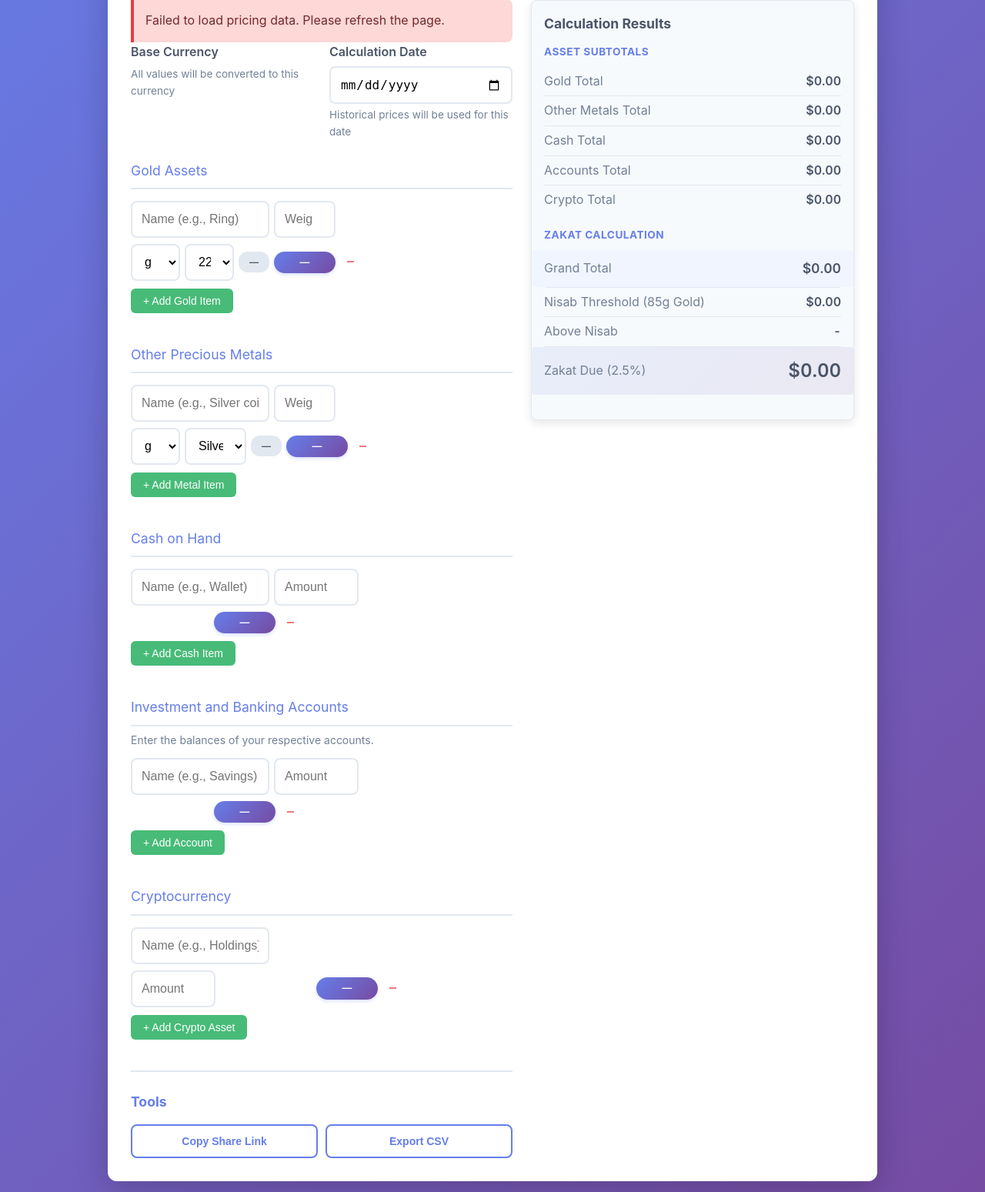
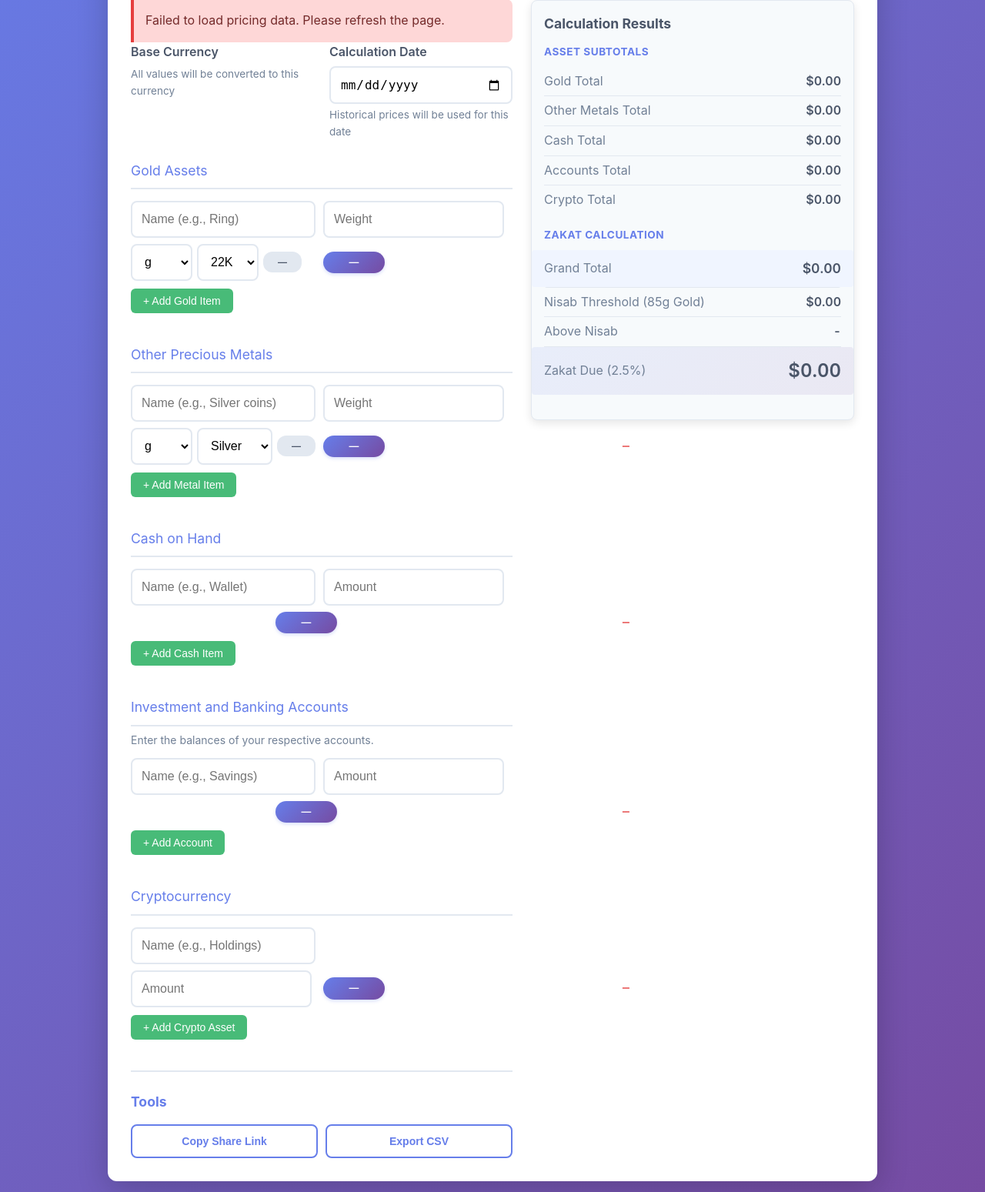
Before and after one commit to ace63093/zakatcalc, a Flask app: page / in a window 1280 px wide. Shown: the part 353-1902 px from the top of the page at 77% size. Run offline with Flask 3, Linux system fonts and the light colour scheme; some libraries are stand-ins or nearby versions.

Commit message:
fix(ui): grid asset rows to prevent overlap

```diff
--- a/app/templates/base.html
+++ b/app/templates/base.html
@@ -193,69 +193,66 @@
             border-bottom: 2px solid #e2e8f0;
         }
         .asset-row {
-            display: flex;
+            display: grid;
+            grid-template-columns: 1fr;
+            grid-template-areas:
+                "name"
+                "middle"
+                "secondary"
+                "value"
+                "remove";
             gap: 8px;
             margin-bottom: 10px;
             align-items: center;
-            position: relative;
-            flex-wrap: wrap;
+            min-width: 0;
+        }
+        .group-name {
+            grid-area: name;
             min-width: 0;
         }
         .group-name .input-name {
             width: 100%;
         }
-        .group-name {
-            flex: 1 1 260px;
-            min-width: 220px;
-            order: 10;
-        }
         .group-middle {
-            flex: 1 1 420px;
-            min-width: 320px;
+            grid-area: middle;
             display: flex;
             flex-wrap: wrap;
             gap: 8px;
             align-items: center;
-            order: 20;
             min-width: 0;
         }
         .group-middle-secondary {
-            flex: 1 1 420px;
-            min-width: 320px;
+            grid-area: secondary;
             display: flex;
             flex-wrap: wrap;
             gap: 8px;
             align-items: center;
-            order: 30;
             min-width: 0;
         }
         .group-value {
-            flex: 0 0 auto;
+            grid-area: value;
             display: inline-flex;
             align-items: center;
             gap: 8px;
-            order: 90;
             white-space: nowrap;
+            justify-self: start;
         }
         .group-remove {
-            flex: 0 0 auto;
-            margin-left: auto;
-            order: 100;
+            grid-area: remove;
+            justify-self: end;
         }
         .asset-row .input-name {
-            flex: 2;
-            min-width: 100px;
+            min-width: 0;
         }
         .asset-row .input-weight {
-            flex: 0.6;
-            min-width: 50px;
+            min-width: 90px;
         }
         .asset-row .input-amount {
-            flex: 1;
-            min-width: 80px;
+            min-width: 120px;
         }
         .asset-row .input-karat {
             width: 80px;
+            min-width: 72px;
             flex-shrink: 0;
         }
         .asset-row .input-currency {
@@ -313,6 +310,7 @@
         /* Weight unit selector styling */
         .asset-row .input-weight-unit {
             width: 80px;
+            min-width: 72px;
             flex-shrink: 0;
         }
         /* Consistent height for all asset row inputs */
@@ -442,14 +440,13 @@
         }
         .asset-row .input-metal {
             width: 100px;
+            min-width: 90px;
         }
         .asset-row .currency-autocomplete,
         .asset-row .crypto-autocomplete {
-            flex: 1.5;
-            min-width: 150px;
+            min-width: 180px;
         }
         .asset-row .currency-autocomplete.currency-compact {
-            flex: 0 0 auto;
             width: 110px;
             min-width: 90px;
             max-width: 120px;
@@ -539,66 +536,6 @@
             .container {
                 max-width: 1000px;
             }
-            .group-name {
-                flex: 0 1 180px;
-                min-width: 120px;
-            }
-            .group-middle {
-                flex: 1 1 0;
-                min-width: 0;
-                flex-wrap: nowrap;
-                gap: 6px;
-            }
-            .group-middle-secondary {
-                flex: 0 1 auto;
-                min-width: 0;
-                flex-wrap: nowrap;
-                gap: 6px;
-            }
-            .asset-row .input-name {
-                min-width: 0;
-            }
-            .asset-row .input-weight {
-                flex: 0 1 80px;
-                min-width: 60px;
-            }
-            .asset-row .input-amount {
-                flex: 0 1 110px;
-                min-width: 80px;
-            }
-            .asset-row .input-weight-unit {
-                width: 64px;
-            }
-            .asset-row .input-karat {
-                width: 64px;
-            }
-            .asset-row .input-metal {
-                width: 80px;
-            }
-            .asset-row .currency-autocomplete,
-            .asset-row .crypto-autocomplete {
-                flex: 0 1 130px;
-                min-width: 100px;
-            }
-            .asset-row .currency-autocomplete.currency-compact {
-                width: 98px;
-                min-width: 80px;
-                max-width: 108px;
-            }
-            .weight-grams-pill {
-                min-width: 40px;
-                padding: 4px 6px;
-            }
-            .asset-row {
-                column-gap: 6px;
-                row-gap: 4px;
-            }
-            .group-value {
-                margin-left: auto;
-            }
-            .group-remove {
-                margin-left: 0;
-            }
             .page-content {
                 width: 100%;
                 margin: 0;
@@ -625,21 +562,47 @@
             }
         }
 
-        @media (min-width: 1280px) and (max-width: 1499px) {
-            .asset-row::after {
-                content: "";
-                flex-basis: 100%;
-                order: 80;
-                height: 0;
+        @media (min-width: 900px) and (max-width: 1499px) {
+            .asset-row {
+                grid-template-columns: minmax(240px, 1.2fr) minmax(180px, 1fr) minmax(180px, 1fr) max-content;
+                grid-template-areas:
+                    "name middle middle middle"
+                    "secondary value value remove";
+                column-gap: 10px;
+                row-gap: 8px;
             }
+            .group-middle,
             .group-middle-secondary {
-                order: 85;
+                flex-wrap: nowrap;
+                gap: 6px;
             }
             .group-value {
-                margin-left: 0;
+                justify-self: start;
             }
             .group-remove {
-                margin-left: 0;
+                justify-self: end;
+            }
+            .asset-row[data-type="cash"] .group-value,
+            .asset-row[data-type="bank"] .group-value {
+                grid-column: 1 / span 3;
+            }
+        }
+
+        @media (min-width: 1500px) {
+            .asset-row {
+                grid-template-columns: minmax(260px, 1.4fr) minmax(200px, 1fr) minmax(240px, 1fr) max-content max-content;
+                grid-template-areas: "name middle secondary value remove";
+                column-gap: 12px;
+                row-gap: 6px;
+            }
+            .group-middle,
+            .group-middle-secondary {
+                flex-wrap: nowrap;
+                gap: 8px;
+            }
+            .group-value,
+            .group-remove {
+                justify-self: end;
             }
         }
 
```
